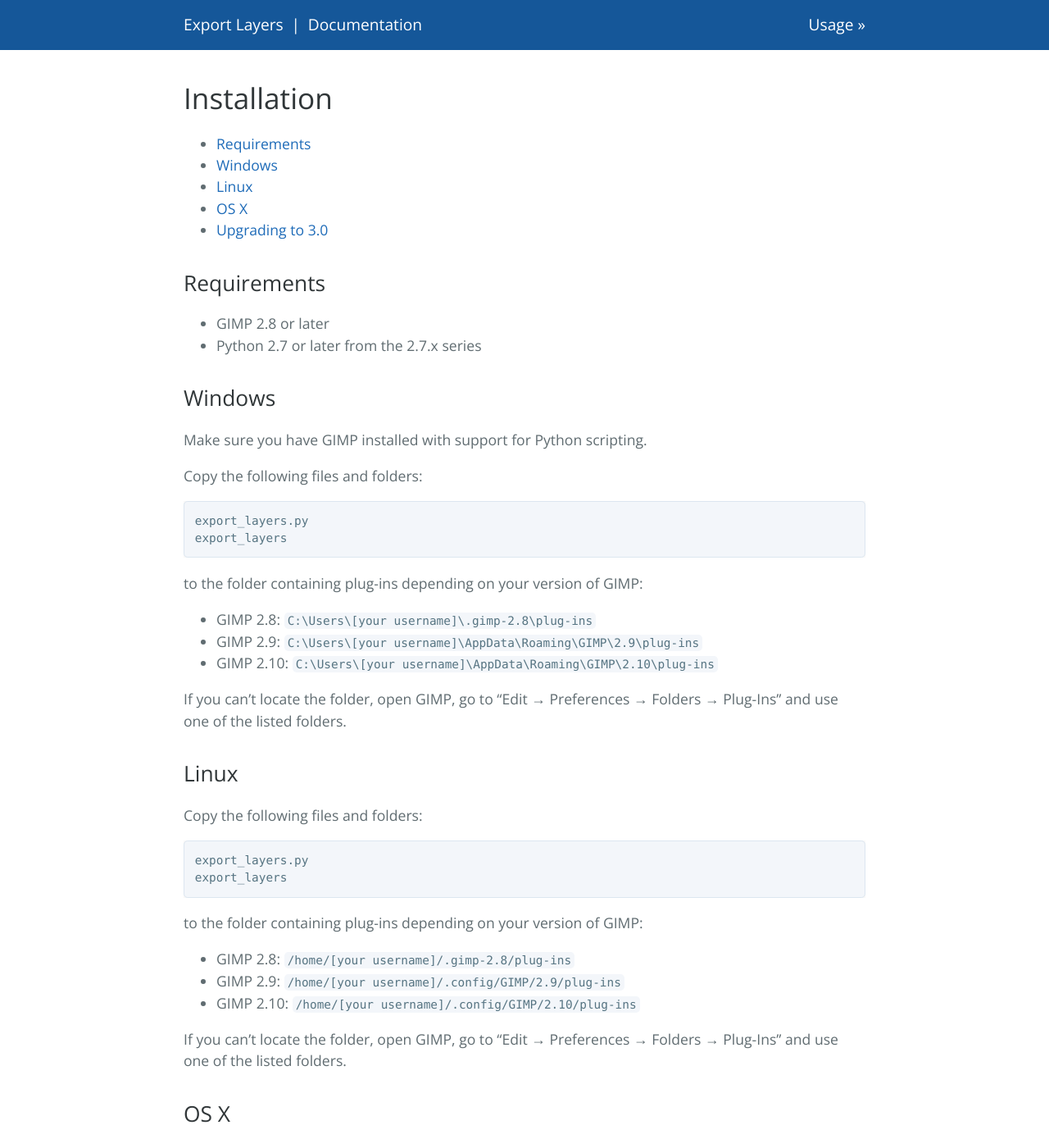
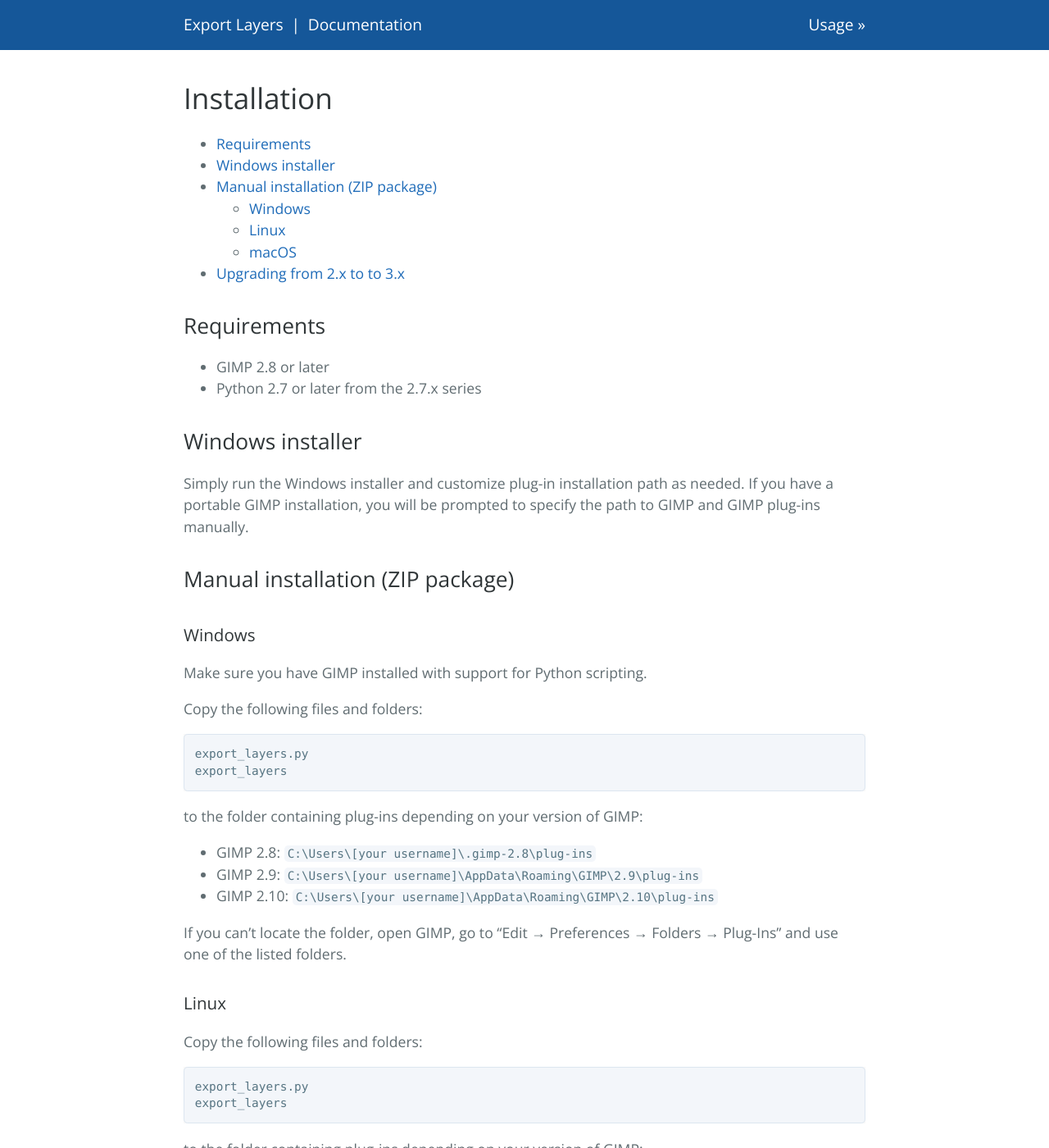
Before and after one commit to kamilburda/gimp-export-layers, a Jekyll site: the page built from sections/Installation.md, in a window 1280 px wide and 1400 px high. Shown: the whole window at 82% size. Built offline with Jekyll 4.4.1, drawn with Linux system fonts in a browser that asks for light colours; some of the changed text lies outside the part shown.

Commit message:
Update docs

```diff
--- a/_config.yml
+++ b/_config.yml
@@ -6,10 +6,10 @@
 repository: khalim19/gimp-plugin-export-layers
 github_username: khalim19
 email: khalim19@gmail.com
-copyright_years: 2014-2017
+copyright_years: 2013-2018
 
 plugin_name: export_layers
-plugin_version: 3.1
+plugin_version: 3.2
 sections_url: /sections/
 license_remote_url: blob/master/LICENSE
 license_local_filename: LICENSE.txt
--- a/sections/Installation.md
+++ b/sections/Installation.md
@@ -15,8 +15,19 @@
 * Python 2.7 or later from the 2.7.x series
 
 
-Windows
--------
+Windows installer
+-----------------
+
+Simply run the Windows installer and customize plug-in installation path as
+needed. If you have a portable GIMP installation, you will be prompted to
+specify the path to GIMP and GIMP plug-ins manually.
+
+
+Manual installation (ZIP package)
+---------------------------------
+
+
+### Windows
 
 Make sure you have GIMP installed with support for Python scripting.
 
@@ -34,8 +45,7 @@
 If you can't locate the folder, open GIMP, go to "Edit → Preferences → Folders → Plug-Ins" and use one of the listed folders.
 
 
-Linux
------
+### Linux
 
 Copy the following files and folders:
 
@@ -51,8 +61,7 @@
 If you can't locate the folder, open GIMP, go to "Edit → Preferences → Folders → Plug-Ins" and use one of the listed folders.
 
 
-OS X
-----
+### macOS
 
 Copy the following files and folders:
 
@@ -67,7 +76,7 @@
 
 If you can't locate the folder, open GIMP, go to "Edit → Preferences → Folders → Plug-Ins" and use one of the listed folders.
 
-GIMP for OS X may have Python 2.6 bundled, which will not work with this
+GIMP for macOS may have Python 2.6 bundled, which will not work with this
 plug-in, since Python 2.7 is required.
 
 To check if the correct version of Python is installed, start GIMP and go to
@@ -81,8 +90,8 @@
     :Python:E::py::python:
 
 
-Upgrading to 3.0
-----------------
+Upgrading from 2.x to to 3.x
+----------------------------
 
 Due to numerous significant changes in version 3.0, make sure you perform a
 complete reinstall when upgrading from an earlier version:
```
Also changed, not shown: sections/CHANGELOG.md (+14 -1 lines), sections/Known-Issues.md (+2 -2 lines), images/screenshot_dialog_advanced_usage.png, images/screenshot_dialog_basic_usage.png.
